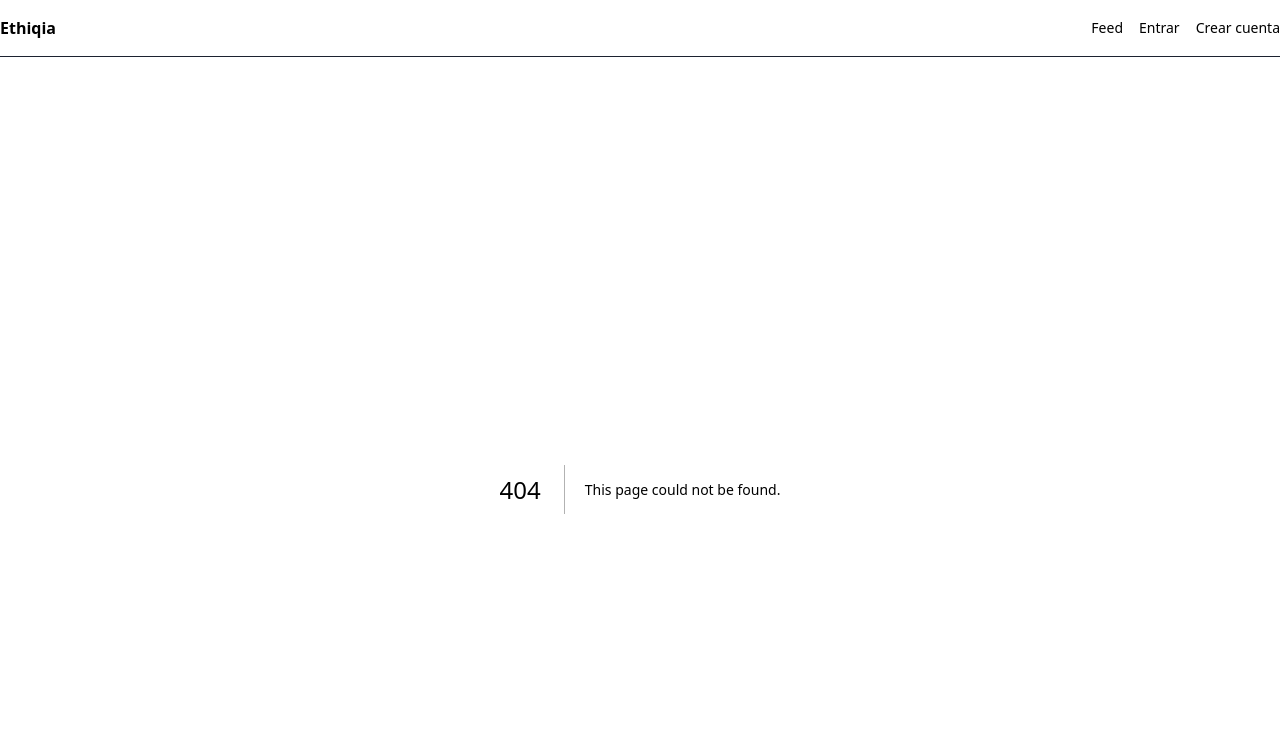
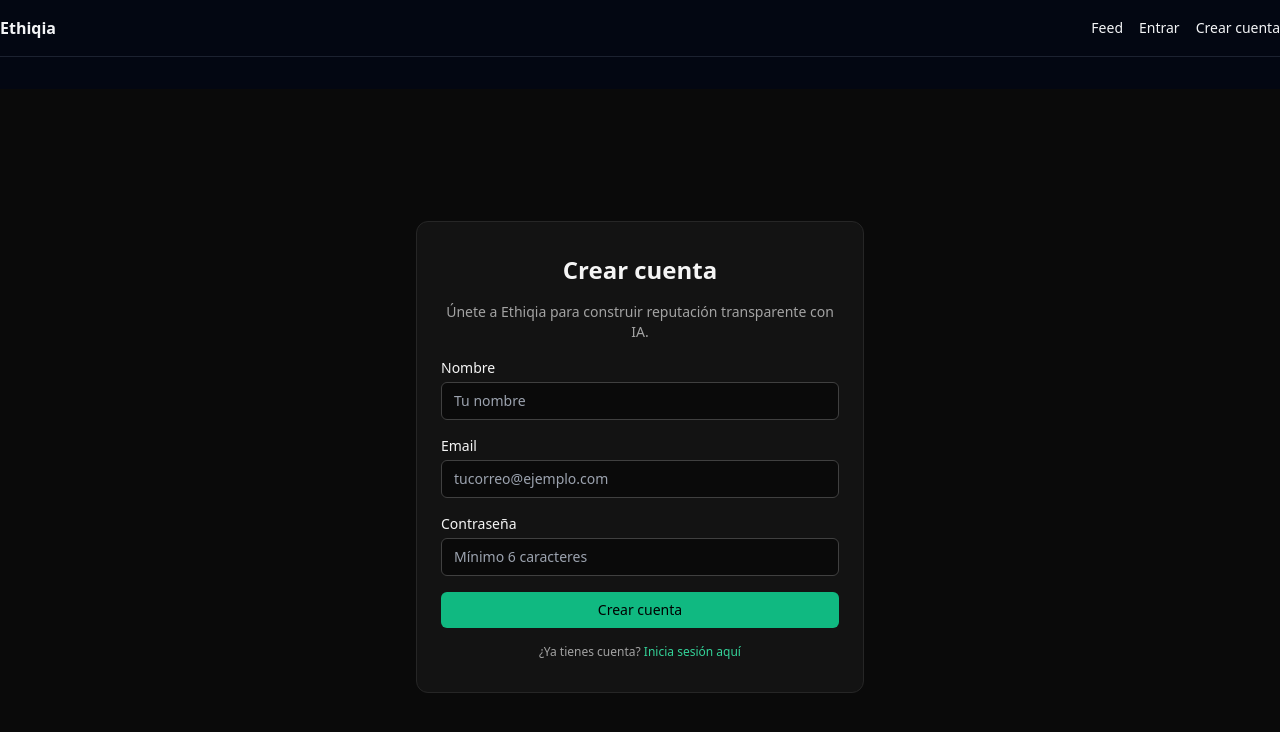
Before and after one commit to veletcosmetics/ethiqia-frontend, a Next.js app: page /register in a window 1280 px wide. Before the commit this address had no page. Shown: the top 732 px of the page. Built offline with nearby package versions, Linux system fonts and the light colour scheme.

Commit message:
feat: crear página de registro

```diff
--- /dev/null
+++ b/app/register/page.tsx
@@ -0,0 +1,106 @@
+'use client';
+
+import { FormEvent, useState } from 'react';
+import { useRouter } from 'next/navigation';
+import { getBase } from '../../lib/api';
+
+export default function RegisterPage() {
+  const router = useRouter();
+  const [name, setName] = useState('');
+  const [email, setEmail] = useState('');
+  const [password, setPassword] = useState('');
+  const [error, setError] = useState<string | null>(null);
+  const [loading, setLoading] = useState(false);
+
+  async function handleSubmit(e: FormEvent) {
+    e.preventDefault();
+    setError(null);
+    setLoading(true);
+
+    try {
+      const res = await fetch(`${getBase()}/api/auth/register`, {
+        method: 'POST',
+        headers: { 'Content-Type': 'application/json' },
+        body: JSON.stringify({ name, email, password }),
+      });
+
+      const data = await res.json();
+
+      if (!res.ok) {
+        throw new Error(data.error || 'Error al crear la cuenta');
+      }
+
+      router.push('/login');
+    } catch (err: any) {
+      setError(err.message ?? 'Error inesperado');
+    } finally {
+      setLoading(false);
+    }
+  }
+
+  return (
+    <main className="min-h-[calc(100vh-64px)] bg-neutral-950 text-neutral-100 flex items-center justify-center">
+      <form
+        onSubmit={handleSubmit}
+        className="w-full max-w-md space-y-4 bg-neutral-900/70 border border-neutral-800 rounded-xl px-6 py-8"
+      >
+        <h1 className="text-2xl font-semibold text-center">Crear cuenta</h1>
+        <p className="text-sm text-neutral-400 text-center">
+          Únete a Ethiqia para construir reputación transparente con IA.
+        </p>
+
+        {error && <p className="text-sm text-red-400">{error}</p>}
+
+        <div>
+          <label className="block text-sm mb-1">Nombre</label>
+          <input
+            className="w-full rounded-md bg-neutral-950 border border-neutral-700 px-3 py-2 text-sm focus:outline-none focus:ring-2 focus:ring-emerald-500"
+            value={name}
+            onChange={e => setName(e.target.value)}
+            required
+            placeholder="Tu nombre"
+          />
+        </div>
+
+        <div>
+          <label className="block text-sm mb-1">Email</label>
+          <input
+            type="email"
+            className="w-full rounded-md bg-neutral-950 border border-neutral-700 px-3 py-2 text-sm focus:outline-none focus:ring-2 focus:ring-emerald-500"
+            value={email}
+            onChange={e => setEmail(e.target.value)}
+            required
+            placeholder="tucorreo@ejemplo.com"
+          />
+        </div>
+
+        <div>
+          <label className="block text-sm mb-1">Contraseña</label>
+          <input
+            type="password"
+            className="w-full rounded-md bg-neutral-950 border border-neutral-700 px-3 py-2 text-sm focus:outline-none focus:ring-2 focus:ring-emerald-500"
+            value={password}
+            onChange={e => setPassword(e.target.value)}
+            required
+            placeholder="Mínimo 6 caracteres"
+          />
+        </div>
+
+        <button
+          type="submit"
+          disabled={loading}
+          className="w-full rounded-md bg-emerald-500 py-2 text-sm font-medium text-black hover:bg-emerald-400 disabled:opacity-60"
+        >
+          {loading ? 'Creando cuenta...' : 'Crear cuenta'}
+        </button>
+
+        <p className="text-xs text-neutral-400 text-center">
+          ¿Ya tienes cuenta?{' '}
+          <a href="/login" className="text-emerald-400 hover:text-emerald-300">
+            Inicia sesión aquí
+          </a>
+        </p>
+      </form>
+    </main>
+  );
+}
```
